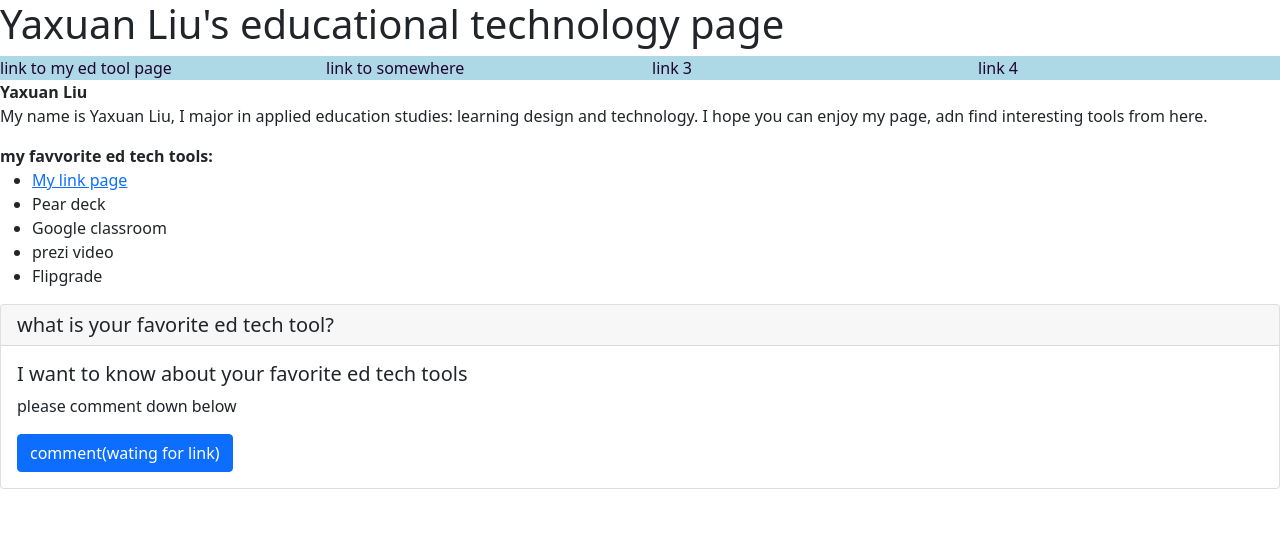
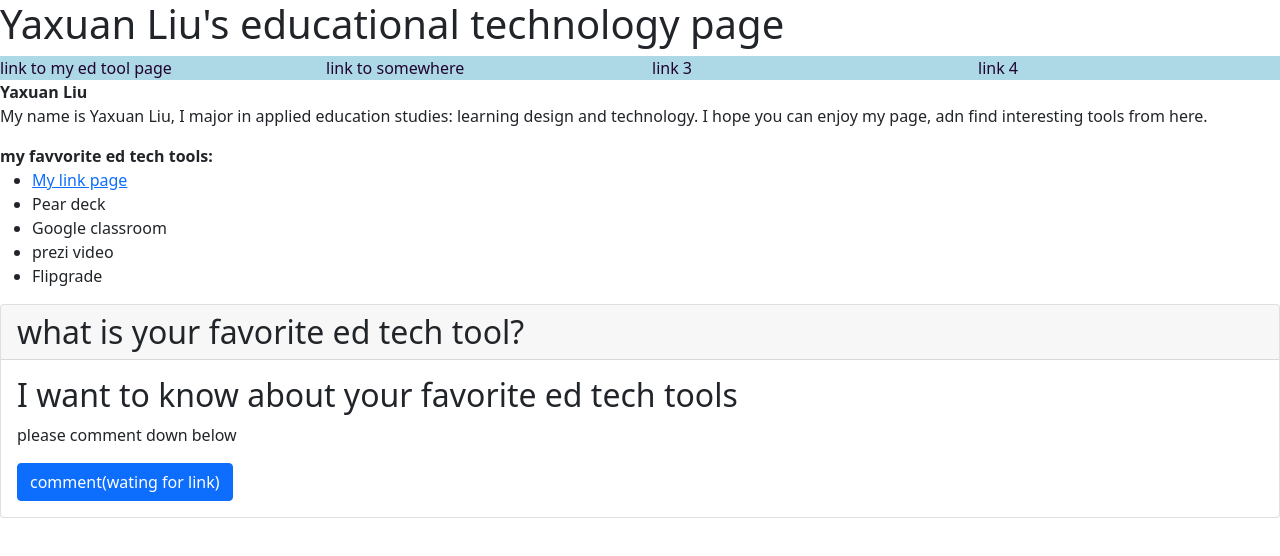
Before and after one commit to tomatoandGuitar/mybioandfavoriteedtechtools, a plain HTML site: page index.html in a window 1280 px wide. Drawn offline with nearby package versions, Linux system fonts and the light colour scheme.

Commit message:
Update index.html

```diff
--- a/index.html
+++ b/index.html
@@ -47,9 +47,9 @@
             <li>Flipgrade</li>
         </ul>
 		<div class="card">
-			<h5 class="card-header">what is your favorite ed tech tool?</h5>
+			<h2 class="card-header">what is your favorite ed tech tool?</h2>
 			<div class="card-body">
-			  <h5 class="card-title">I want to know about your favorite ed tech tools</h5>
+			  <h2 class="card-title">I want to know about your favorite ed tech tools</h2>
 			  <p class="card-text">please comment down below</p>
 			  <a href="#" class="btn btn-primary">comment(wating for link)</a>
 			</div>
```
